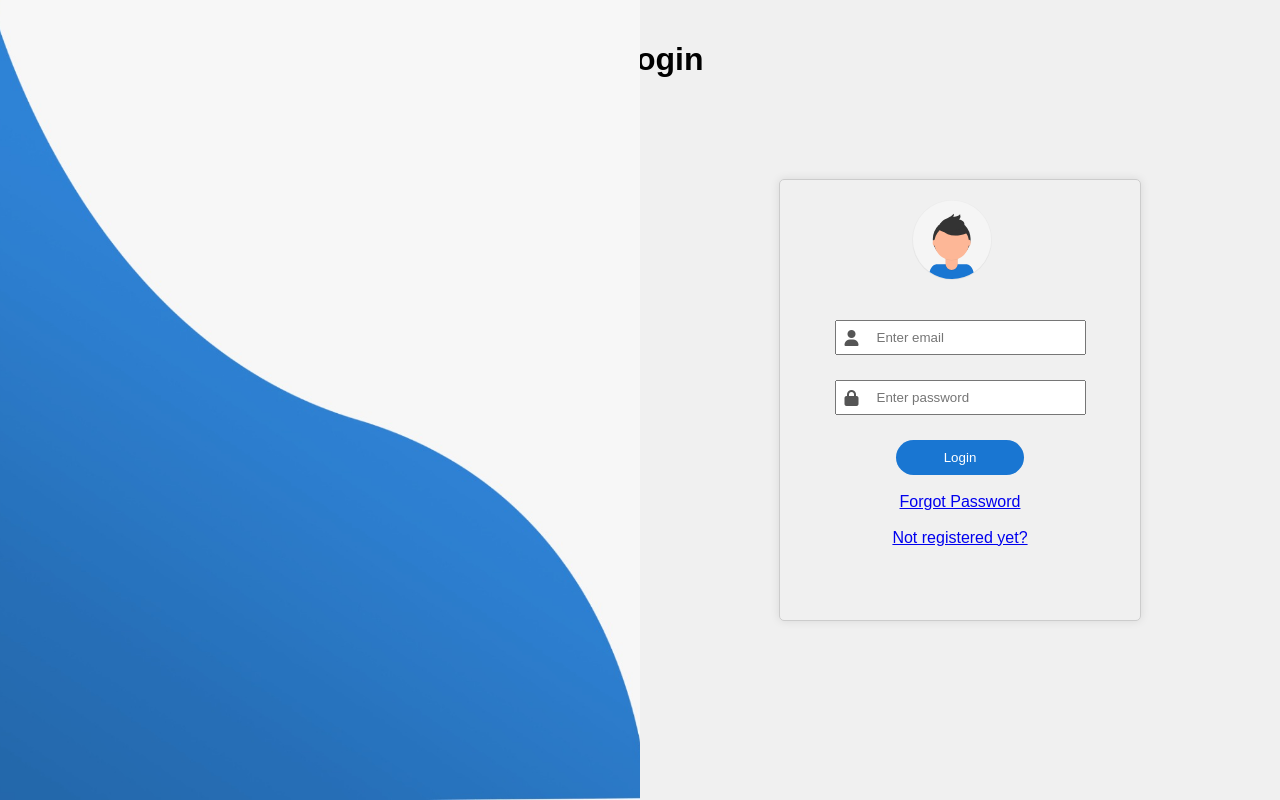
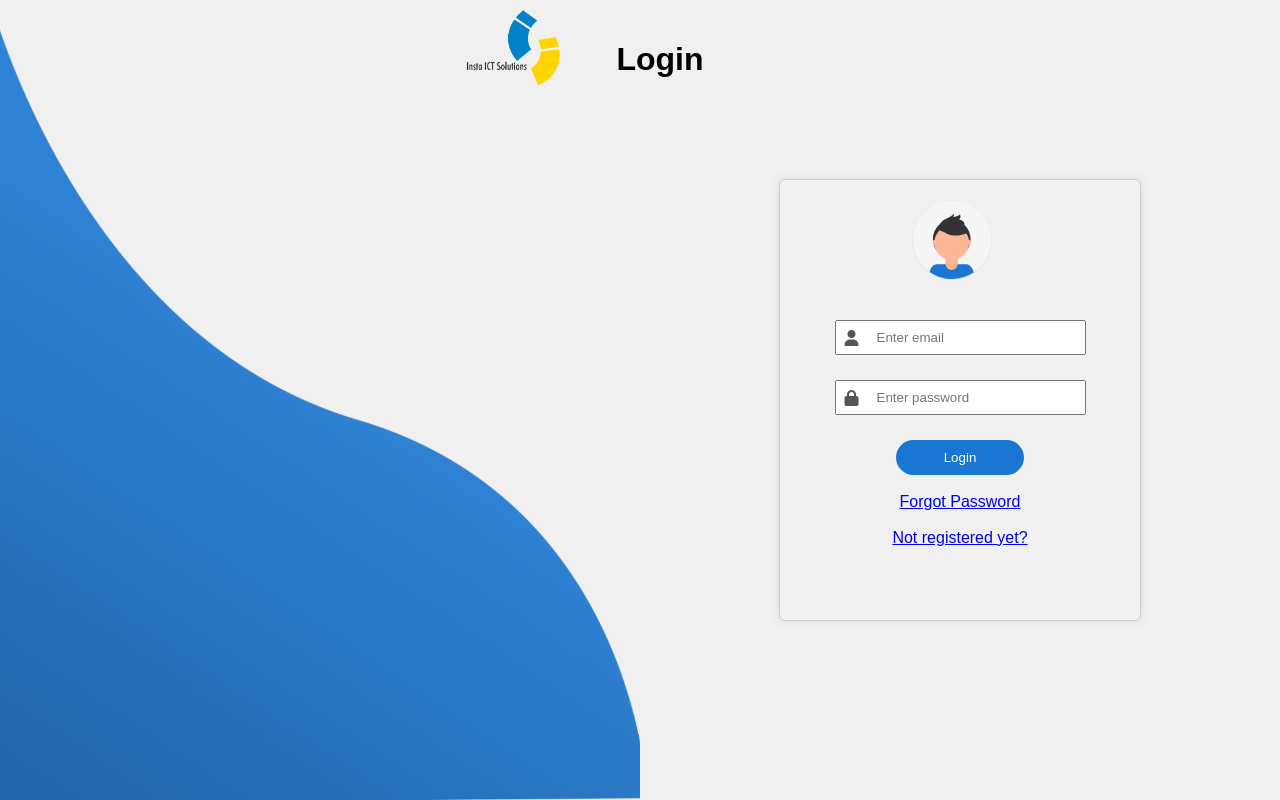
Before and after one commit to HeLLLuci/insta-dtat, a Flask app: page /login in a window 1280 px wide. Run offline with Flask 3, Linux system fonts and the light colour scheme.

Commit message:
Add files via upload

```diff
--- a/templates/login.html
+++ b/templates/login.html
@@ -36,7 +36,7 @@
         /* Style for the left half (image) */
         .left-half {
             flex: 1;
-            background-image: url('static/loginwave.jpg'); /* Add your image URL here */
+            background-image: url('static/loginwave.png'); /* Add your image URL here */
             background-size: cover;
             background-position: center;
             height: 100vh; /* Set the height to the viewport height */
--- a/templates/signup.html
+++ b/templates/signup.html
@@ -42,7 +42,7 @@
         /* Style for the left half (image) */
         .left-half {
             flex: 1;
-            background-image: url('static/loginwave.jpg'); /* Add your left image URL here */
+            background-image: url('static/loginwave.png'); /* Add your left image URL here */
             background-size: cover;
             background-position: center;
             height: 110vh;
```
Also changed, not shown: static/loginwave.png, static/postsectorselection(1).html (line endings or trailing spaces), static/postsectorselection.html (line endings or trailing spaces).
